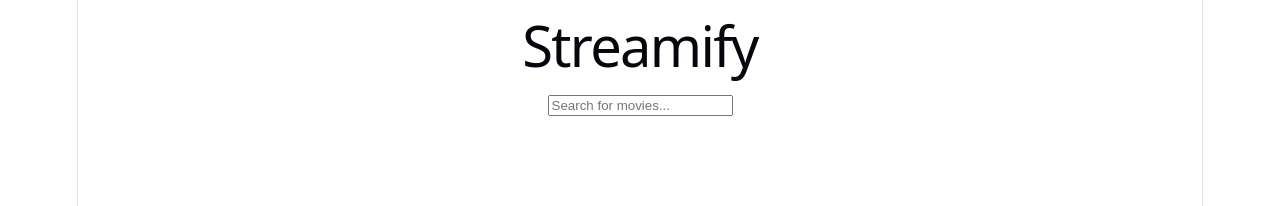
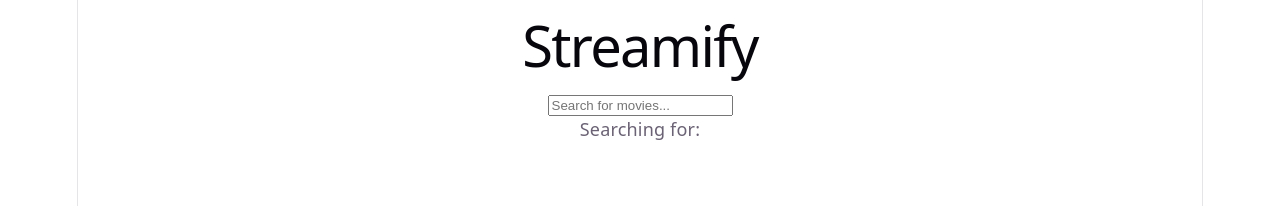
Before and after one commit to SiddhiShirdhankar/streamify-movie-app, a React (Vite) app: page / in a window 1280 px wide. Shown: the top 206 px of the page. Built offline with nearby package versions, Linux system fonts and the light colour scheme.

Commit message:
feat: implement controlled input using useState

```diff
--- a/src/App.jsx
+++ b/src/App.jsx
@@ -1,11 +1,22 @@
+import { useState } from "react";
+
+
+
+
 function App() {
+
+  const [searchTerm, setSearchTerm] = useState("");
   return (
     <div className="app">
       <h1>Streamify</h1>
 
       <div className="search">
-        <input placeholder="Search for movies..." />
+        <input placeholder="Search for movies..."
+        value={searchTerm}
+        onChange={(e)=>setSearchTerm(e.target.value)}
+        />
       </div>
+      <p>Searching for: {searchTerm}</p>
     </div>
   );
 }
```
